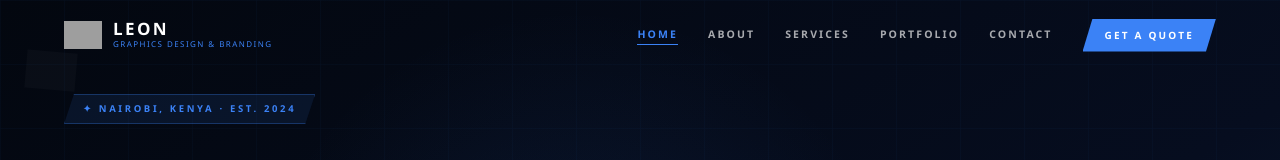
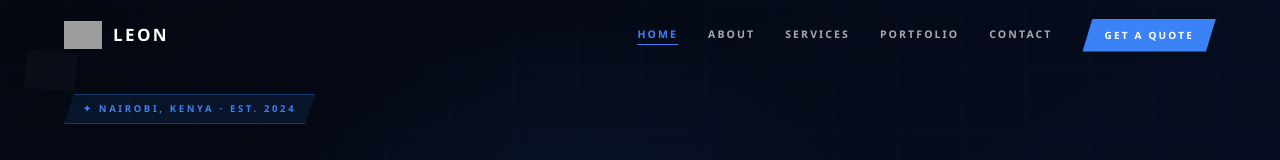
Before and after one commit to Lyone-K/leon-graphics, a Next.js app: page / in a window 1280 px wide. Shown: the top 160 px of the page. Built offline with nearby package versions, Linux system fonts and the light colour scheme; grey boxes are pictures that could not be loaded.

Commit message:
Update page.tsx

```diff
--- a/app/page.tsx
+++ b/app/page.tsx
@@ -162,7 +162,7 @@ function Navbar({ active, go }: { active: string; go: (section: string) => void
           <Logo size={38} />
           <div style={{ textAlign: "left" }}>
             <div style={{ color: C.white, fontWeight: 900, fontSize: 17, letterSpacing: "0.14em", lineHeight: 1 }}>LEON</div>
-            <div style={{ color: C.blue, fontSize: 8, letterSpacing: "0.18em", lineHeight: 1.4, marginTop: 1 }}>GRAPHICS DESIGN &amp; BRANDING</div>
+            <div style={{ color: C.blue, fontSize: 8, letterSpacing: "0.18em", lineHeight: 1.4, marginTop: 1 }}></div>
           </div>
         </button>
         <div style={{ display: "flex", alignItems: "center", gap: 30 }}>
```
